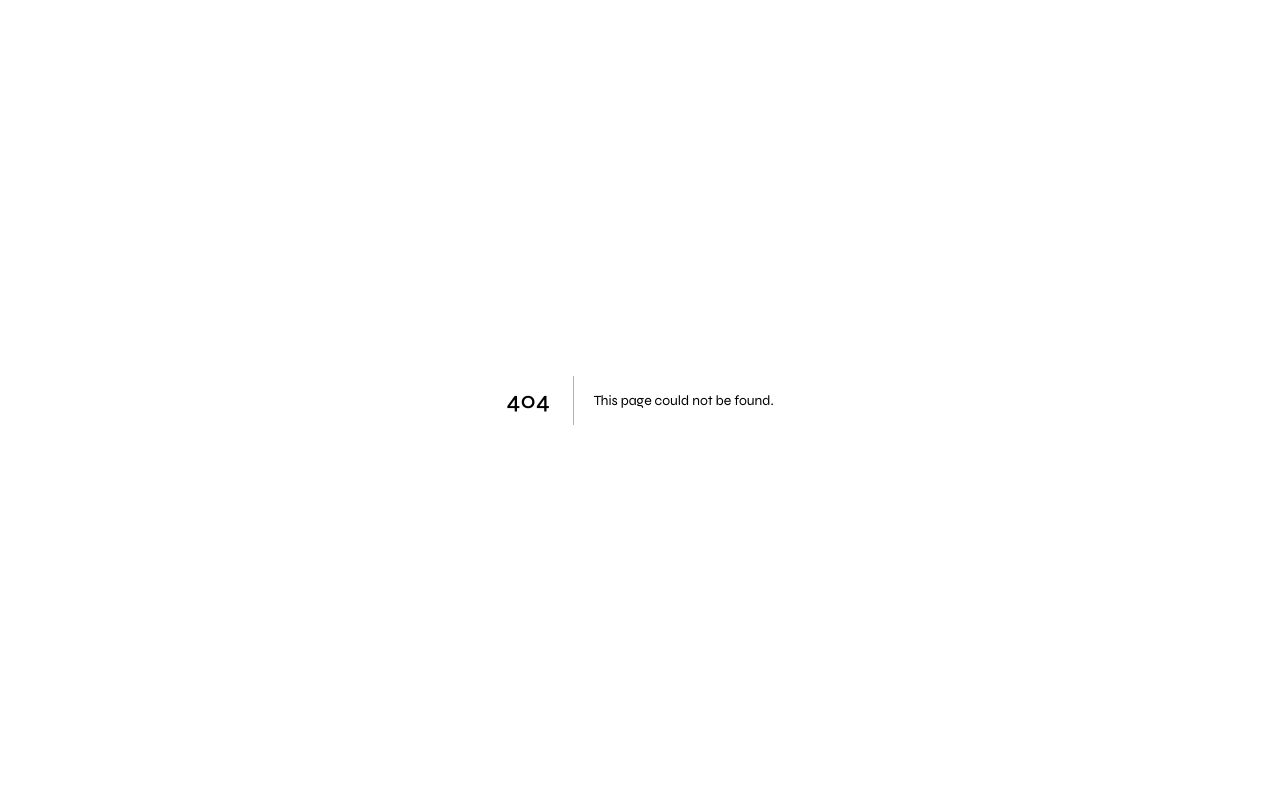
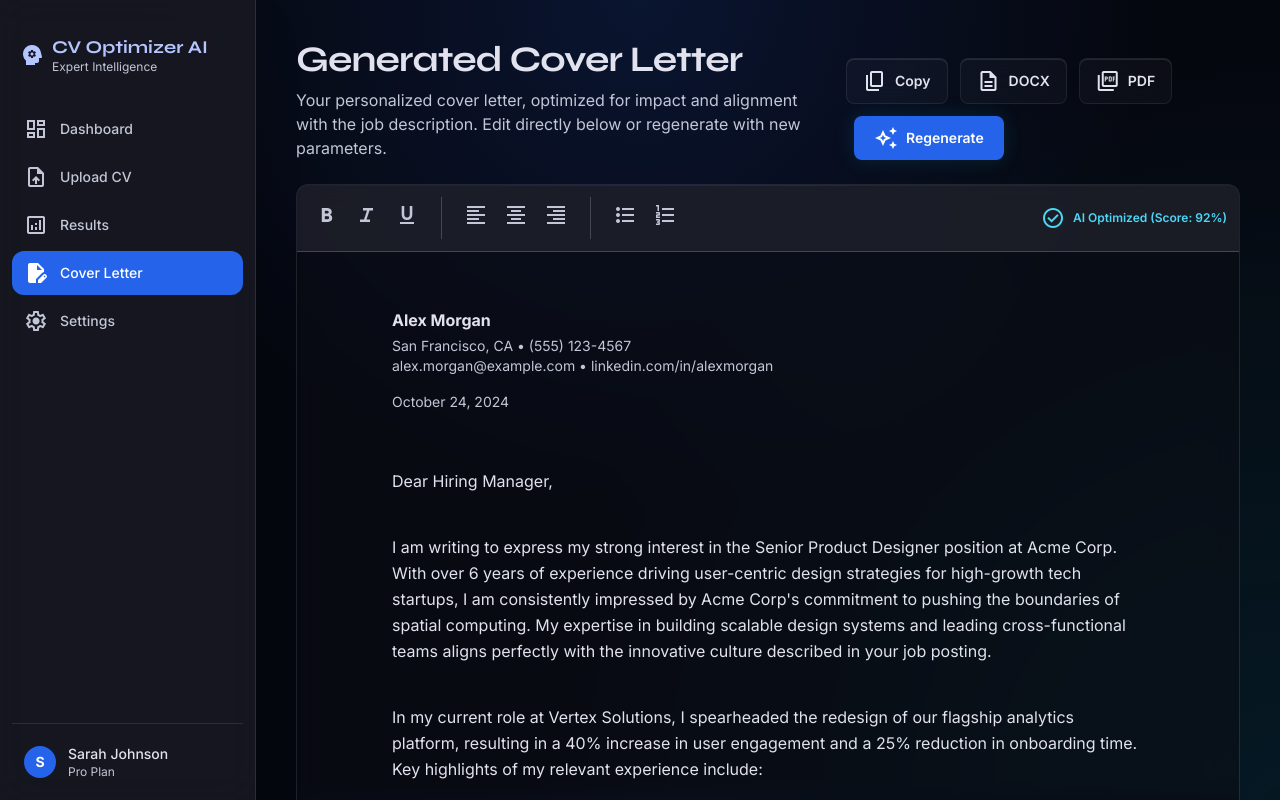
Before and after one commit to abdulmalik-codeWithFaith/cvboost-ai-frontend, a Next.js app: page /cover-letter in a window 1280 px wide. Before the commit this address had no page. Shown: the top 800 px of the page. Built offline with nearby package versions, Linux system fonts and the light colour scheme.

Commit message:
feat: add cover letter editor page

```diff
--- /dev/null
+++ b/app/cover-letter/page.tsx
@@ -0,0 +1,15 @@
+import Sidebar from "@/components/shared/Sidebar";
+import MobileNav from "@/components/shared/MobileNav";
+import CoverLetterEditor from "@/components/cover-letter/CoverLetterEditor";
+
+export default function CoverLetterPage() {
+    return (
+        <div className="flex min-h-screen">
+            <Sidebar />
+            <main className="flex-1 md:ml-64 p-6 md:p-10 pb-24 md:pb-10">
+                <CoverLetterEditor />
+            </main>
+            <MobileNav />
+        </div>
+    );
+}
--- a/app/globals.css
+++ b/app/globals.css
@@ -99,3 +99,15 @@ h6 {
 .interactive-row:hover {
   background-color: rgba(255, 255, 255, 0.03);
 }
+
+.editable-block {
+  position: relative;
+  padding: 8px;
+  border-radius: 8px;
+  transition: background-color 0.2s, box-shadow 0.2s;
+}
+
+.editable-block:hover {
+  background-color: rgba(255, 255, 255, 0.03);
+  box-shadow: inset 2px 0 0 #4cd7f6;
+}
--- /dev/null
+++ b/components/cover-letter/CoverLetterEditor.tsx
@@ -0,0 +1,174 @@
+"use client";
+
+import { useState } from "react";
+
+const mockLetter = {
+  name: "Alex Morgan",
+  location: "San Francisco, CA • (555) 123-4567",
+  email: "alex.morgan@example.com • linkedin.com/in/alexmorgan",
+  date: "October 24, 2024",
+  greeting: "Dear Hiring Manager,",
+  intro: `I am writing to express my strong interest in the Senior Product Designer position at Acme Corp. With over 6 years of experience driving user-centric design strategies for high-growth tech startups, I am consistently impressed by Acme Corp's commitment to pushing the boundaries of spatial computing. My expertise in building scalable design systems and leading cross-functional teams aligns perfectly with the innovative culture described in your job posting.`,
+  body: `In my current role at Vertex Solutions, I spearheaded the redesign of our flagship analytics platform, resulting in a 40% increase in user engagement and a 25% reduction in onboarding time. Key highlights of my relevant experience include:`,
+  bullets: [
+    "Architected a comprehensive design system utilized by 4 distinct product lines, reducing design-to-development handoff friction.",
+    "Mentored a team of 3 junior designers, fostering a culture of continuous learning and rigorous design critique.",
+    "Conducted extensive generative user research that directly informed the product roadmap for Q3 and Q4.",
+  ],
+  closing: `I am eager to bring my blend of strategic design thinking and hands-on execution to the talented team at Acme Corp. Thank you for considering my application. I look forward to the possibility of discussing how my skills and vision can contribute to your upcoming product launches.`,
+  signoff: "Sincerely,",
+};
+
+export default function CoverLetterEditor() {
+  const [copied, setCopied] = useState(false);
+
+  const handleCopy = () => {
+    const text = document.getElementById("letter-content")?.innerText || "";
+    navigator.clipboard.writeText(text);
+    setCopied(true);
+    setTimeout(() => setCopied(false), 2000);
+  };
+
+  return (
+    <div className="flex flex-col gap-6">
+      {/* Page Header */}
+      <div className="flex flex-col md:flex-row md:items-end justify-between gap-4">
+        <div>
+          <h2 className="text-3xl md:text-4xl font-bold text-on-surface tracking-tight">
+            Generated Cover Letter
+          </h2>
+          <p className="text-on-surface-variant mt-2 max-w-2xl">
+            Your personalized cover letter, optimized for impact and alignment
+            with the job description. Edit directly below or regenerate with new
+            parameters.
+          </p>
+        </div>
+
+        {/* Action Buttons */}
+        <div className="flex flex-wrap items-center gap-3">
+          <button
+            onClick={handleCopy}
+            className="glass-panel px-4 py-2.5 rounded-lg text-sm font-semibold text-on-surface hover:text-primary transition-all flex items-center gap-2 group"
+          >
+            <span className="material-symbols-outlined text-lg group-hover:text-primary transition-colors">
+              {copied ? "check" : "content_copy"}
+            </span>
+            {copied ? "Copied!" : "Copy"}
+          </button>
+          <button className="glass-panel px-4 py-2.5 rounded-lg text-sm font-semibold text-on-surface hover:text-primary transition-all flex items-center gap-2 group">
+            <span className="material-symbols-outlined text-lg group-hover:text-primary transition-colors">
+              description
+            </span>
+            DOCX
+          </button>
+          <button className="glass-panel px-4 py-2.5 rounded-lg text-sm font-semibold text-on-surface hover:text-primary transition-all flex items-center gap-2 group">
+            <span className="material-symbols-outlined text-lg group-hover:text-primary transition-colors">
+              picture_as_pdf
+            </span>
+            PDF
+          </button>
+          <button className="bg-primary-container text-white px-5 py-2.5 rounded-lg text-sm font-semibold hover:opacity-90 transition-all flex items-center gap-2 ai-glow ml-2">
+            <span className="material-symbols-outlined text-lg">
+              auto_awesome
+            </span>
+            Regenerate
+          </button>
+        </div>
+      </div>
+
+      {/* Editor */}
+      <div className="glass-panel rounded-xl overflow-hidden shadow-2xl relative">
+        {/* Top highlight */}
+        <div className="absolute top-0 left-0 right-0 h-px bg-gradient-to-r from-transparent via-white/20 to-transparent z-10" />
+
+        {/* Toolbar */}
+        <div className="bg-surface-container/80 border-b border-outline-variant p-3 flex flex-wrap items-center gap-2 md:gap-4 sticky top-0 z-10">
+          <div className="flex items-center gap-1 border-r border-outline-variant pr-4">
+            {["format_bold", "format_italic", "format_underlined"].map((icon) => (
+              <button
+                key={icon}
+                className="p-1.5 rounded text-on-surface-variant hover:bg-white/10 hover:text-on-surface transition-colors"
+              >
+                <span className="material-symbols-outlined text-xl">{icon}</span>
+              </button>
+            ))}
+          </div>
+          <div className="flex items-center gap-1 border-r border-outline-variant pr-4">
+            {["format_align_left", "format_align_center", "format_align_right"].map((icon) => (
+              <button
+                key={icon}
+                className="p-1.5 rounded text-on-surface-variant hover:bg-white/10 hover:text-on-surface transition-colors"
+              >
+                <span className="material-symbols-outlined text-xl">{icon}</span>
+              </button>
+            ))}
+          </div>
+          <div className="flex items-center gap-1">
+            {["format_list_bulleted", "format_list_numbered"].map((icon) => (
+              <button
+                key={icon}
+                className="p-1.5 rounded text-on-surface-variant hover:bg-white/10 hover:text-on-surface transition-colors"
+              >
+                <span className="material-symbols-outlined text-xl">{icon}</span>
+              </button>
+            ))}
+          </div>
+          <div className="ml-auto flex items-center gap-2 text-xs text-secondary font-semibold">
+            <span className="material-symbols-outlined text-base">check_circle</span>
+            AI Optimized (Score: 92%)
+          </div>
+        </div>
+
+        {/* Document Canvas */}
+        <div
+          id="letter-content"
+          className="p-8 md:p-12 bg-[#05070f]/50 min-h-[600px] leading-relaxed text-on-background"
+        >
+          <div className="max-w-3xl mx-auto space-y-6">
+            {/* Contact Info */}
+            <div className="editable-block mb-10 text-on-surface-variant text-sm">
+              <p className="font-bold text-on-surface mb-1 text-base">
+                {mockLetter.name}
+              </p>
+              <p>{mockLetter.location}</p>
+              <p>{mockLetter.email}</p>
+              <p className="mt-4">{mockLetter.date}</p>
+            </div>
+
+            {/* Greeting */}
+            <div className="editable-block">
+              <p className="text-on-surface">{mockLetter.greeting}</p>
+            </div>
+
+            {/* Intro */}
+            <div className="editable-block">
+              <p className="text-on-surface">{mockLetter.intro}</p>
+            </div>
+
+            {/* Body */}
+            <div className="editable-block">
+              <p className="text-on-surface">{mockLetter.body}</p>
+              <ul className="list-disc pl-5 mt-4 space-y-2 text-on-surface">
+                {mockLetter.bullets.map((bullet, i) => (
+                  <li key={i}>{bullet}</li>
+                ))}
+              </ul>
+            </div>
+
+            {/* Closing */}
+            <div className="editable-block">
+              <p className="text-on-surface">{mockLetter.closing}</p>
+            </div>
+
+            {/* Sign-off */}
+            <div className="editable-block mt-8">
+              <p className="text-on-surface">{mockLetter.signoff}</p>
+              <br />
+              <p className="font-bold text-on-surface">{mockLetter.name}</p>
+            </div>
+          </div>
+        </div>
+      </div>
+    </div>
+  );
+}
```
